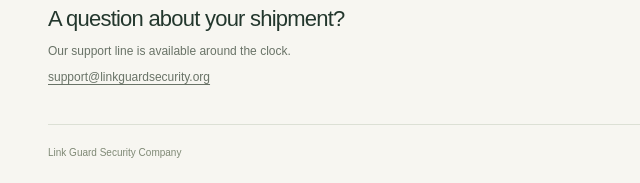
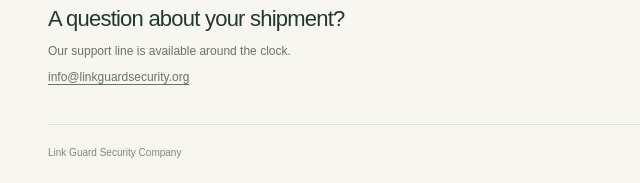
Before and after one commit to wassdripp/sapaklogistics, a plain HTML site: page index.html in a window 1280 px wide. Shown: the part 1160-1343 px from the top of the page, 0-640 px from the left. Drawn offline with Linux system fonts and the light colour scheme.

Commit message:
Change contact email to info address

```diff
--- a/index.html
+++ b/index.html
@@ -46,7 +46,7 @@
         <div class="service-rows"><article><span class="row-label">STATUS</span><div><h3>Know where things stand</h3><p>See your shipment's current status and estimated delivery date.</p></div></article><article><span class="row-label">JOURNEY</span><div><h3>Follow the recorded route</h3><p>View the route map and checkpoint history for your consignment.</p></div></article><article><span class="row-label">SUPPORT</span><div><h3>Talk to our dispatch team</h3><p>Have your tracking number ready so we can help with your enquiry.</p></div></article></div>
       </div>
     </section>
-    <section class="contact" id="contact" aria-labelledby="contact-title"><div><p class="kicker">LET'S TALK</p><h2 id="contact-title">A question about your shipment?</h2><p>Our support line is available around the clock.</p><p><a class="contact-email" href="mailto:support@linkguardsecurity.org">support@linkguardsecurity.org</a></p></div><a class="contact-phone" href="tel:+13183500683"><span>24/7 DISPATCH &amp; SUPPORT</span>+1 (318) 350-0683 <span class="phone-arrow" aria-hidden="true">↗</span></a></section>
+    <section class="contact" id="contact" aria-labelledby="contact-title"><div><p class="kicker">LET'S TALK</p><h2 id="contact-title">A question about your shipment?</h2><p>Our support line is available around the clock.</p><p><a class="contact-email" href="mailto:info@linkguardsecurity.org">info@linkguardsecurity.org</a></p></div><a class="contact-phone" href="tel:+13183500683"><span>24/7 DISPATCH &amp; SUPPORT</span>+1 (318) 350-0683 <span class="phone-arrow" aria-hidden="true">↗</span></a></section>
   </main>
   <footer class="site-footer"><span>Link Guard Security Company</span><a href="portal.html#track">Open tracking portal <span aria-hidden="true">↗</span></a></footer>
   <script src="js/landing.js"></script>
```
